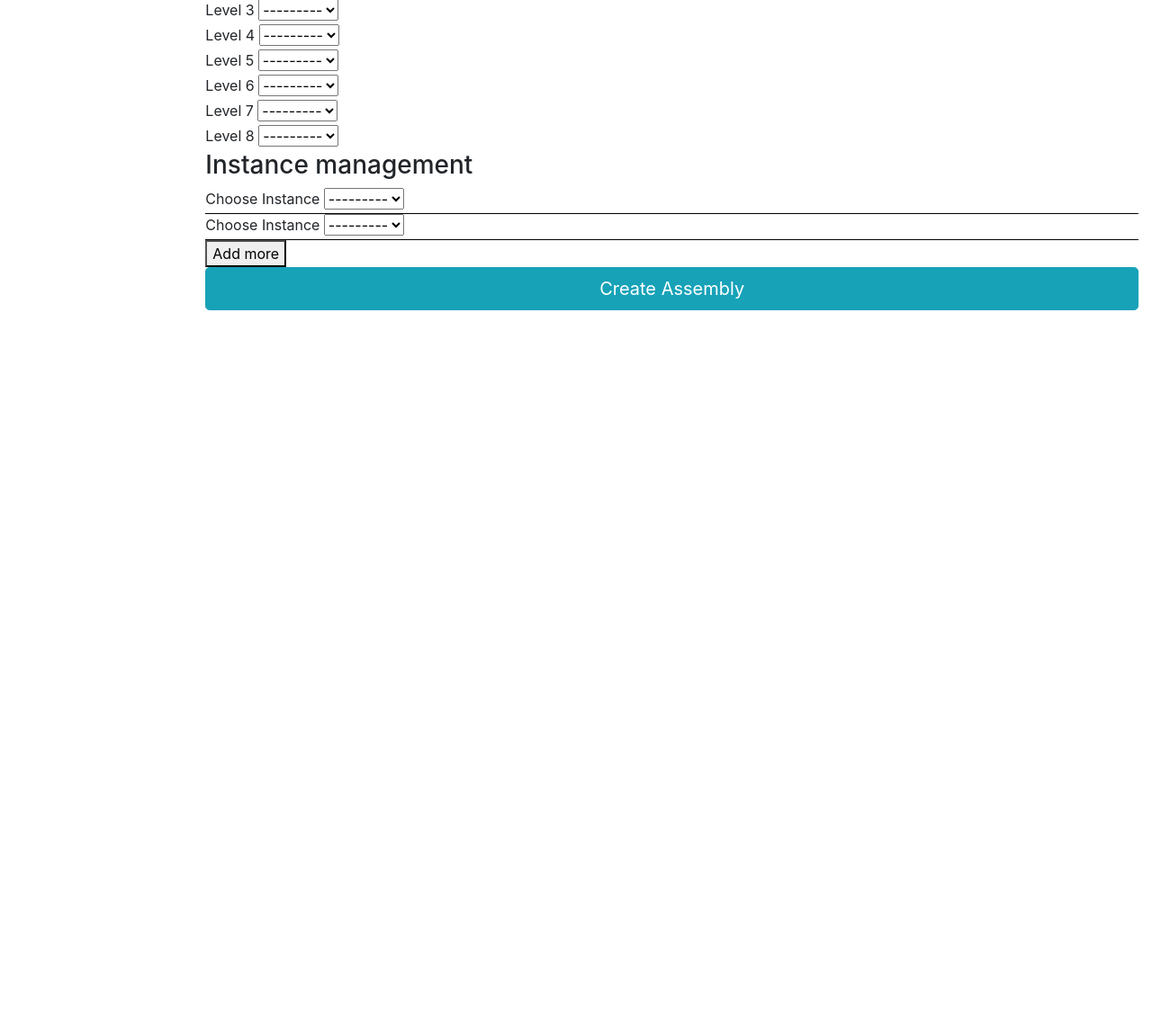
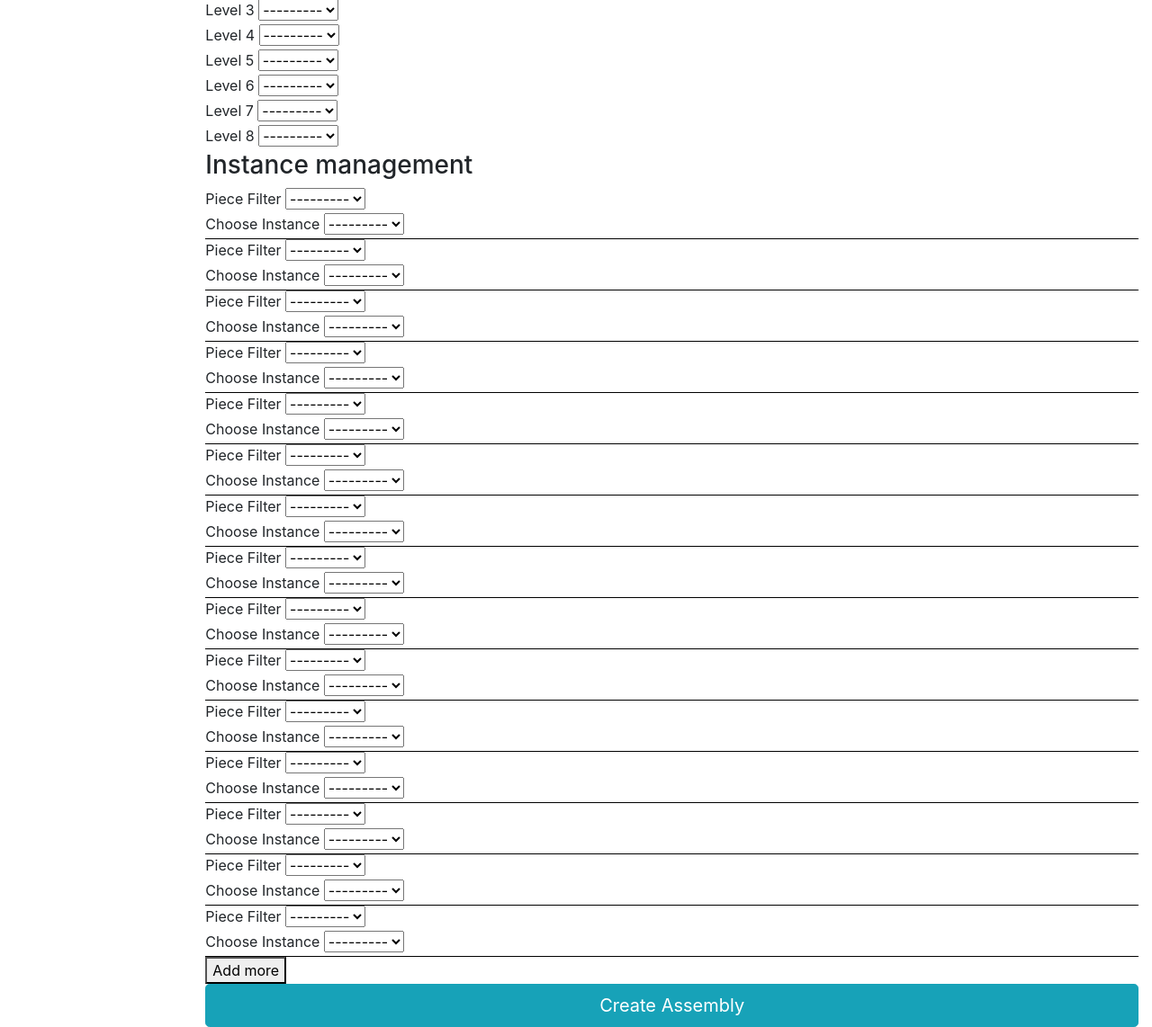
Before and after one commit to eRJe79/SIMS, a Django app: page /inventory/kit_form/ in a window 1280 px wide. Shown: the part 564-1706 px from the top of the page at 90% size. Before the commit the page ends 909 px from the top, so only its background shows below. Run offline with Django 3.2, Linux system fonts and the light colour scheme; data that the repository does not hold is empty; parts of the project's set-up code (start-up, migrations or seed data) failed here and were passed over; some libraries are stand-ins or nearby versions.

Commit message:
Added java scripts and structure to have PN filtering on assembly creation page

```diff
--- a/SIMS/inventory/forms.py
+++ b/SIMS/inventory/forms.py
@@ -262,7 +262,8 @@ class MovementForm(ModelForm):
             'item_2': forms.Select(attrs={'class': 'form-select', 'placeholder': 'Choose Item 2'}),
             'update_comment_item2': forms.TextInput(attrs={'class': 'form-control', 'id': 'update_comment_item2'}),
         }
-       # We override the init method to have instance choices dependent on piece choices
+
+    # We override the init method to have instance choices dependent on piece choices
     def __init__(self, *args, **kwargs):
         super().__init__(*args, **kwargs)
         self.fields['item_1'].queryset = PieceInstance.objects.none()
@@ -392,6 +393,7 @@ class KitForm(ModelForm):
 
     def __init__(self, *args, **kwargs):
         super().__init__(*args, **kwargs)
+        # Location Declaration
         self.fields['second_location'].queryset = Second_location.objects.none()
         self.fields['third_location'].queryset = Third_location.objects.none()
         self.fields['fourth_location'].queryset = Fourth_location.objects.none()
@@ -399,7 +401,24 @@ class KitForm(ModelForm):
         self.fields['sixth_location'].queryset = Sixth_location.objects.none()
         self.fields['seventh_location'].queryset = Seventh_location.objects.none()
         self.fields['eighth_location'].queryset = Eighth_location.objects.none()
+        # Filtering Declaration
+        self.fields['piece_kit_1'].queryset = PieceInstance.objects.none()
+        self.fields['piece_kit_2'].queryset = PieceInstance.objects.none()
+        self.fields['piece_kit_3'].queryset = PieceInstance.objects.none()
+        self.fields['piece_kit_4'].queryset = PieceInstance.objects.none()
+        self.fields['piece_kit_5'].queryset = PieceInstance.objects.none()
+        self.fields['piece_kit_6'].queryset = PieceInstance.objects.none()
+        self.fields['piece_kit_7'].queryset = PieceInstance.objects.none()
+        self.fields['piece_kit_8'].queryset = PieceInstance.objects.none()
+        self.fields['piece_kit_9'].queryset = PieceInstance.objects.none()
+        self.fields['piece_kit_10'].queryset = PieceInstance.objects.none()
+        self.fields['piece_kit_11'].queryset = PieceInstance.objects.none()
+        self.fields['piece_kit_12'].queryset = PieceInstance.objects.none()
+        self.fields['piece_kit_13'].queryset = PieceInstance.objects.none()
+        self.fields['piece_kit_14'].queryset = PieceInstance.objects.none()
+        self.fields['piece_kit_15'].queryset = PieceInstance.objects.none()
 
+        # Location management
         if 'first_location' in self.data:
             try:
                 previous_loc_id = int(self.data.get('first_location'))
@@ -471,6 +490,17 @@ class KitForm(ModelForm):
         elif self.instance.pk and self.instance.seventh_location:
             self.fields['eighth_location'].queryset = self.instance.seventh_location.eighth_location_set.order_by(
                 'name')
+
+        # Filtering Management
+        if 'pn_1' in self.data:
+            try:
+                piece_id = int(self.data.get('pn_1'))
+                self.fields['piece_kit_1'].queryset = PieceInstance.objects.filter(piece_id=piece_id).order_by(
+                    'serial_number')
+            except (ValueError, TypeError):
+                pass  # invalid input, ignore request
+        elif self.instance.pk and self.instance.pn_1:
+            self.fields['piece_kit_1'].queryset = self.instance.pn_1.piece_kit_1.order_by('name')
 
 
 class ConsumableForm(forms.ModelForm):
--- a/SIMS/inventory/urls.py
+++ b/SIMS/inventory/urls.py
@@ -39,6 +39,7 @@ from .views import (
     database_csv,
     load_item_1,
     load_item_2,
+    load_piece_kit_1,
     load_second_location,
     load_third_location,
     load_fourth_location,
@@ -126,6 +127,8 @@ urlpatterns = [
     path('ajax/load-item_1/', load_item_1, name='ajax_load_item_1'),  # <-- this one here
     path('ajax/load-item_2/', load_item_2, name='ajax_load_item_2'),  # <-- this one here
 
+    path('ajax/load-piece_kit_1/', load_piece_kit_1, name='ajax_load_piece_kit_1'),  # <-- this one here
+
     path('ajax/load-second_location/', load_second_location, name='ajax_load_second_location'),  # <-- this one here
     path('ajax/load-third_location/', load_third_location, name='ajax_load_third_location'),  # <-- this one here
     path('ajax/load-fourth_location/', load_fourth_location, name='ajax_load_fourth_location'),  # <-- this one here
--- a/SIMS/inventory/views.py
+++ b/SIMS/inventory/views.py
@@ -67,6 +67,12 @@ def load_item_2(request):
     piece_id = request.GET.get('piece')
     myitems = PieceInstance.objects.filter(piece_id=piece_id).order_by('serial_number')
     items = myitems.filter(Q(status='In Stock') | Q(status = 'On Test'))
+    return render(request, 'hr/item_dropdown_list_options.html', {'items': items})
+
+
+def load_piece_kit_1(request):
+    piece_id = request.GET.get('piece')
+    items = PieceInstance.objects.filter(piece_id=piece_id).order_by('serial_number')
     return render(request, 'hr/item_dropdown_list_options.html', {'items': items})
 
 
--- a/SIMS/templates/inventory/equivalence_list.html
+++ b/SIMS/templates/inventory/equivalence_list.html
@@ -1,7 +1,7 @@
 {% extends 'base/base.html' %}
 
 {% block content %}
-  <h1>Piece List</h1>
+  <h1>Equivalence List</h1>
   <br/>
   {% if equivalence %}
   <p>You have equivalences registered.</p>
--- a/SIMS/templates/inventory/groupassembly_list.html
+++ b/SIMS/templates/inventory/groupassembly_list.html
@@ -1,7 +1,7 @@
 {% extends 'base/base.html' %}
 
 {% block content %}
-  <h1>Piece List</h1>
+  <h1>Group Assembly List</h1>
   <br/>
   {% if groupassembly_list %}
   <p>There are Groups Assemblies in the inventory.</p>
--- a/SIMS/templates/inventory/kit_form.html
+++ b/SIMS/templates/inventory/kit_form.html
@@ -81,64 +81,154 @@
     </div>
     <h3>Instance management</h3>
     <div id="piece_kit-1" class="form-piece_kit-group">
+      <div id="pn_1" data-piece_kit_1-url="{% url 'ajax_load_piece_kit_1' %}">
+        <label for="pn_1" class="control-label mb-1">Piece Filter</label>
+        {{ form.pn_1 }}
+      </div>
+      <div>
         <label for="piece_kit_1" class="control-label mb-1">Choose Instance</label>
         {{ form.piece_kit_1 }}
       </div>
+    </div>
     <div id="piece_kit-2" class="form-piece_kit-group">
+      <div id="pn-2" data-piece_kit_1-url="{% url 'ajax_load_piece_kit_1' %}">
+        <label for="pn_2" class="control-label mb-1">Piece Filter</label>
+        {{ form.pn_2 }}
+      </div>
+      <div>
         <label for="piece_kit_2" class="control-label mb-1">Choose Instance</label>
         {{ form.piece_kit_2 }}
       </div>
-    <div id="piece_kit-3" class="hidden">
+    </div>
+    <div id="piece_kit-3" class="form-piece_kit-group">
+      <div id="pn-3" data-piece_kit_1-url="{% url 'ajax_load_piece_kit_1' %}">
+        <label for="pn_3" class="control-label mb-1">Piece Filter</label>
+        {{ form.pn_3 }}
+      </div>
+      <div>
         <label for="piece_kit_3" class="control-label mb-1">Choose Instance</label>
         {{ form.piece_kit_3 }}
       </div>
-    <div id="piece_kit-4"  class="hidden">
+    </div>
+    <div id="piece_kit-4" class="form-piece_kit-group">
+      <div id="pn-4" data-piece_kit_1-url="{% url 'ajax_load_piece_kit_1' %}">
+        <label for="pn_4" class="control-label mb-1">Piece Filter</label>
+        {{ form.pn_4 }}
+      </div>
+      <div>
         <label for="piece_kit_4" class="control-label mb-1">Choose Instance</label>
         {{ form.piece_kit_4 }}
       </div>
-    <div id="piece_kit-5"  class="hidden">
+    </div>
+    <div id="piece_kit-5" class="form-piece_kit-group">
+      <div id="pn-5" data-piece_kit_1-url="{% url 'ajax_load_piece_kit_1' %}">
+        <label for="pn_5" class="control-label mb-1">Piece Filter</label>
+        {{ form.pn_5 }}
+      </div>
+      <div>
         <label for="piece_kit_5" class="control-label mb-1">Choose Instance</label>
         {{ form.piece_kit_5 }}
       </div>
-    <div id="piece_kit-6"  class="hidden">
+    </div>
+    <div id="piece_kit-6" class="form-piece_kit-group">
+      <div id="pn-6" data-piece_kit_1-url="{% url 'ajax_load_piece_kit_1' %}">
+        <label for="pn_6" class="control-label mb-1">Piece Filter</label>
+        {{ form.pn_6 }}
+      </div>
+      <div>
         <label for="piece_kit_6" class="control-label mb-1">Choose Instance</label>
         {{ form.piece_kit_6 }}
       </div>
-    <div id="piece_kit-7"  class="hidden">
+    </div>
+    <div id="piece_kit-7" class="form-piece_kit-group">
+      <div id="pn-7" data-piece_kit_1-url="{% url 'ajax_load_piece_kit_1' %}">
+        <label for="pn_7" class="control-label mb-1">Piece Filter</label>
+        {{ form.pn_7 }}
+      </div>
+      <div>
         <label for="piece_kit_7" class="control-label mb-1">Choose Instance</label>
         {{ form.piece_kit_7 }}
       </div>
-    <div id="pieceeq-8"  class="hidden">
+    </div>
+    <div id="piece_kit-8" class="form-piece_kit-group">
+      <div id="pn-8" data-piece_kit_1-url="{% url 'ajax_load_piece_kit_1' %}">
+        <label for="pn_8" class="control-label mb-1">Piece Filter</label>
+        {{ form.pn_8 }}
+      </div>
+      <div>
         <label for="piece_kit_8" class="control-label mb-1">Choose Instance</label>
         {{ form.piece_kit_8 }}
       </div>
-    <div id="piece_kit-9"  class="hidden">
+    </div>
+    <div id="piece_kit-9" class="form-piece_kit-group">
+      <div id="pn-9" data-piece_kit_1-url="{% url 'ajax_load_piece_kit_1' %}">
+        <label for="pn_9" class="control-label mb-1">Piece Filter</label>
+        {{ form.pn_9 }}
+      </div>
+      <div>
         <label for="piece_kit_9" class="control-label mb-1">Choose Instance</label>
         {{ form.piece_kit_9 }}
       </div>
-    <div id="piece_kit-10"  class="hidden">
+    </div>
+    <div id="piece_kit-10" class="form-piece_kit-group">
+      <div id="pn-10" data-piece_kit_1-url="{% url 'ajax_load_piece_kit_1' %}">
+        <label for="pn_10" class="control-label mb-1">Piece Filter</label>
+        {{ form.pn_10 }}
+      </div>
+      <div>
         <label for="piece_kit_10" class="control-label mb-1">Choose Instance</label>
         {{ form.piece_kit_10 }}
       </div>
-    <div id="piece_kit-11"  class="hidden">
+    </div>
+    <div id="piece_kit-11" class="form-piece_kit-group">
+      <div id="pn-11" data-piece_kit_1-url="{% url 'ajax_load_piece_kit_1' %}">
+        <label for="pn_11" class="control-label mb-1">Piece Filter</label>
+        {{ form.pn_11 }}
+      </div>
+      <div>
         <label for="piece_kit_11" class="control-label mb-1">Choose Instance</label>
         {{ form.piece_kit_11 }}
       </div>
-    <div id="piece_kit-12"  class="hidden">
+    </div>
+    <div id="piece_kit-12" class="form-piece_kit-group">
+      <div id="pn-12" data-piece_kit_1-url="{% url 'ajax_load_piece_kit_1' %}">
+        <label for="pn_12" class="control-label mb-1">Piece Filter</label>
+        {{ form.pn_12 }}
+      </div>
+      <div>
         <label for="piece_kit_12" class="control-label mb-1">Choose Instance</label>
         {{ form.piece_kit_12 }}
       </div>
-    <div id="piece_kit-13"  class="hidden">
+    </div>
+    <div id="piece_kit-13" class="form-piece_kit-group">
+      <div id="pn-13" data-piece_kit_1-url="{% url 'ajax_load_piece_kit_1' %}">
+        <label for="pn_13" class="control-label mb-1">Piece Filter</label>
+        {{ form.pn_13 }}
+      </div>
+      <div>
         <label for="piece_kit_13" class="control-label mb-1">Choose Instance</label>
         {{ form.piece_kit_13 }}
       </div>
-    <div id="piece_kit-14"  class="hidden">
+    </div>
+    <div id="piece_kit-14" class="form-piece_kit-group">
+      <div id="pn-14" data-piece_kit_1-url="{% url 'ajax_load_piece_kit_1' %}">
+        <label for="pn_14" class="control-label mb-1">Piece Filter</label>
+        {{ form.pn_14 }}
+      </div>
+      <div>
         <label for="piece_kit_14" class="control-label mb-1">Choose Instance</label>
         {{ form.piece_kit_14 }}
       </div>
-    <div id="piece_kit-15"  class="hidden">
+    </div>
+    <div id="piece_kit-15" class="form-piece_kit-group">
+      <div id="pn-15" data-piece_kit_1-url="{% url 'ajax_load_piece_kit_1' %}">
+        <label for="pn_15" class="control-label mb-1">Piece Filter</label>
+        {{ form.pn_1 }}
+      </div>
+      <div>
         <label for="piece_kit_15" class="control-label mb-1">Choose Instance</label>
         {{ form.piece_kit_15 }}
+      </div>
     </div>
     <div>
       <button id="add-more" type="button"> Add more </button>
@@ -163,12 +253,31 @@
 		const currentPieceinstanceForms = document.getElementsByClassName("form-piece_kit-group")
 		console.log(currentPieceinstanceForms)
 		let currentFormCount = currentPieceinstanceForms.length
+	    console.log(currentFormCount)
 		// we want the new form to appear after the last loaded form
 		const formCopyTarget = document.getElementById(`piece_kit-${currentFormCount+1}`)
 		console.log(formCopyTarget)
 		// now add new empty form element to our html form
 		formCopyTarget.setAttribute('class', 'form-piece_kit-group')
 	}
+  </script>
+
+  <script>
+    $("#id_pn_1").change(function () {
+      var url = $("#form").attr("data-piece_kit_1-url");  // get the url of the `load_item_1` view
+      var pieceId = $(this).val();  // get the selected piece ID from the HTML input
+
+      $.ajax({                       // initialize an AJAX request
+        url: url,                    // set the url of the request (= localhost:8000/hr/ajax/load-item_1/)
+        data: {
+          'piece': pieceId       // add the piece id to the GET parameters
+        },
+        success: function (data) {   // `data` is the return of the `load_item_1` view function
+          $("#id_piece_kit_1").html(data);  // replace the contents of the item_1 input with the data that came from the server
+        }
+      });
+
+    });
   </script>
 
 
--- a/SIMS/templates/inventory/piece_list.html
+++ b/SIMS/templates/inventory/piece_list.html
@@ -1,7 +1,7 @@
 {% extends 'base/base.html' %}
 
 {% block content %}
-  <h1>Equivalence List</h1>
+  <h1>Piece List</h1>
   <br/>
   {% if piece_list %}
   <p>There are pieces in the inventory.</p>
```
Lines whose indentation alone changed are shown as unchanged.
